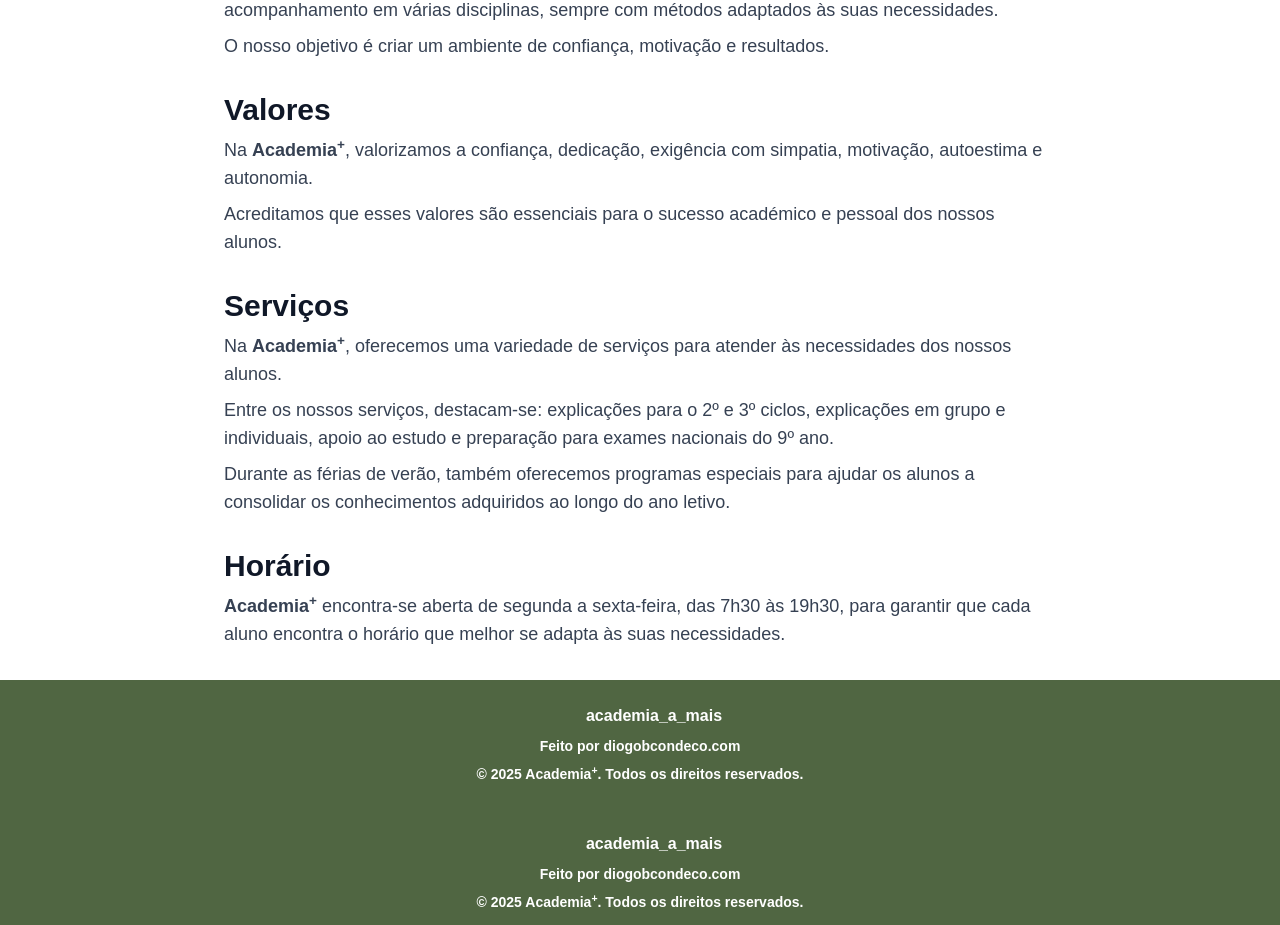
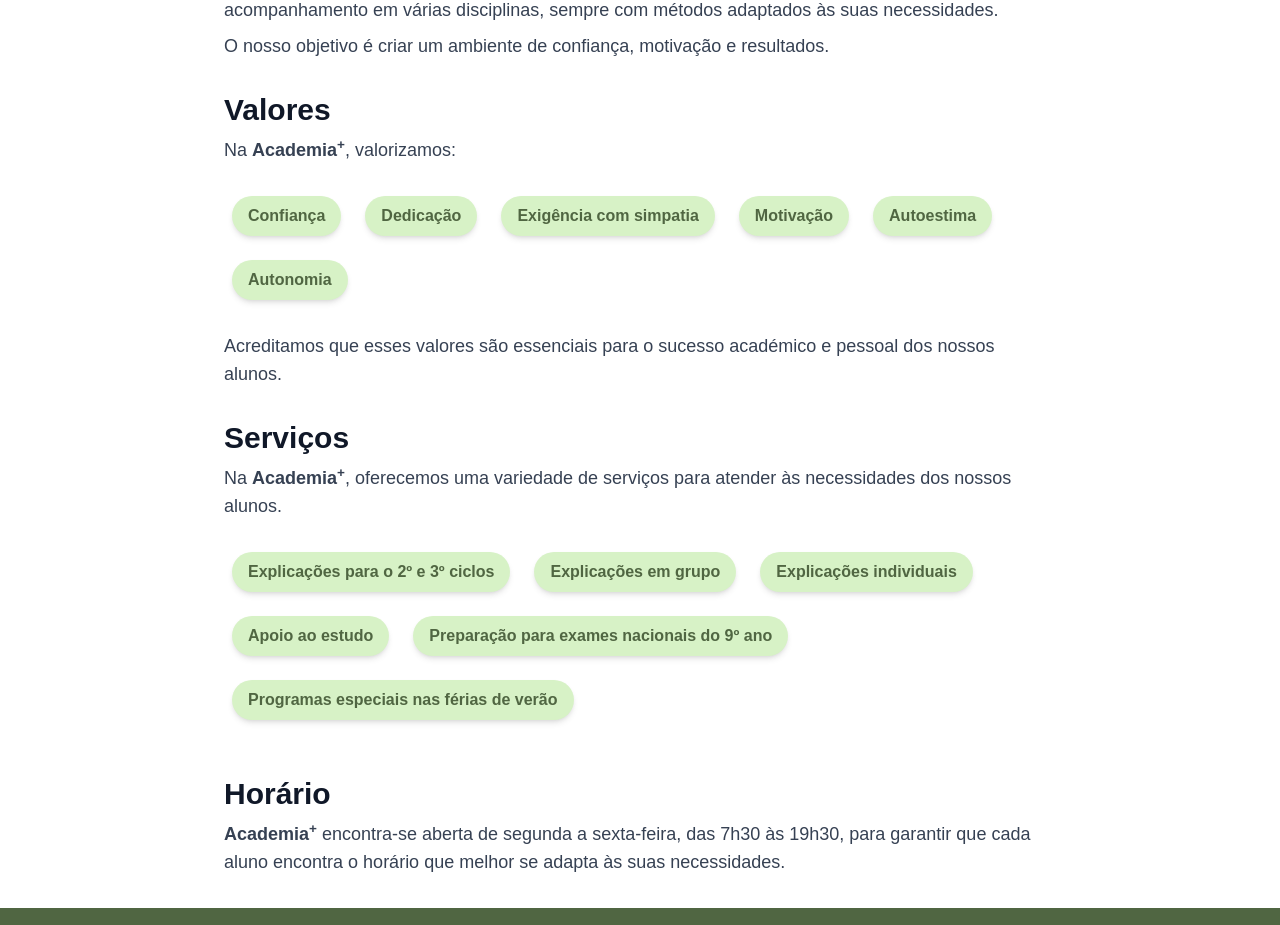
Before and after one commit to diogobcondeco/academia-aplus, a Next.js app: page / in a window 1280 px wide. Shown: the part 400-1325 px from the top of the page. Built offline with nearby package versions, Linux system fonts and the light colour scheme; some icons are missing.

Commit message:
adding bubbles list to values and services

```diff
--- /dev/null
+++ b/components/Bubble.tsx
@@ -0,0 +1,18 @@
+import React from "react";
+
+interface BubbleProps {
+  text: string;
+  className?: string;
+  style?: React.CSSProperties;
+}
+
+const Bubble: React.FC<BubbleProps> = ({ text, className = "", style }) => (
+  <div
+    className={`inline-block rounded-full px-4 py-2 m-2 shadow-md font-semibold text-base transition-transform hover:scale-105 ${className}`}
+    style={style}
+  >
+    {text}
+  </div>
+);
+
+export default Bubble;
--- a/components/Services.tsx
+++ b/components/Services.tsx
@@ -1,25 +1,34 @@
 import AcademiaName from "./AcademiaName";
 import Title from "./Title";
 import Wrapper from "./Wrapper";
+import Bubble from "./Bubble";
 
 export default function Services() {
+  const services = [
+    "Explicações para o 2º e 3º ciclos",
+    "Explicações em grupo",
+    "Explicações individuais",
+    "Apoio ao estudo",
+    "Preparação para exames nacionais do 9º ano",
+    "Programas especiais nas férias de verão",
+  ];
+
   return (
     <Wrapper>
       <Title text="Serviços" />
-      <p className="text-lg text-gray-700">
+      <p className="text-lg text-gray-700 mb-4">
         Na {<AcademiaName />}, oferecemos uma variedade de serviços para atender
         às necessidades dos nossos alunos.
       </p>
-      <p className="text-lg text-gray-700">
-        Entre os nossos serviços, destacam-se: explicações para o 2º e 3º
-        ciclos, explicações em grupo e individuais, apoio ao estudo e preparação
-        para exames nacionais do 9º ano.
-      </p>
-      <p className="text-lg text-gray-700">
-        Durante as férias de verão, também oferecemos programas especiais para
-        ajudar os alunos a consolidar os conhecimentos adquiridos ao longo do
-        ano letivo.
-      </p>
+      <div className="flex flex-wrap gap-2 mb-4">
+        {services.map((service) => (
+          <Bubble
+            key={service}
+            text={service}
+            style={{ backgroundColor: "#d7f2c6", color: "#506642" }}
+          />
+        ))}
+      </div>
     </Wrapper>
   );
 }
--- a/components/Values.tsx
+++ b/components/Values.tsx
@@ -1,15 +1,33 @@
 import AcademiaName from "./AcademiaName";
 import Title from "./Title";
 import Wrapper from "./Wrapper";
+import Bubble from "./Bubble";
 
 export default function Values() {
+  const values = [
+    "Confiança",
+    "Dedicação",
+    "Exigência com simpatia",
+    "Motivação",
+    "Autoestima",
+    "Autonomia",
+  ];
+
   return (
     <Wrapper>
       <Title text="Valores" />
-      <p className="text-lg text-gray-700">
-        Na {<AcademiaName />}, valorizamos a confiança, dedicação, exigência com
-        simpatia, motivação, autoestima e autonomia.
+      <p className="text-lg text-gray-700 mb-4">
+        Na {<AcademiaName />}, valorizamos:
       </p>
+      <div className="flex flex-wrap gap-2 mb-4">
+        {values.map((value) => (
+          <Bubble
+            key={value}
+            text={value}
+            style={{ backgroundColor: "#d7f2c6", color: "#506642" }}
+          />
+        ))}
+      </div>
       <p className="text-lg text-gray-700">
         Acreditamos que esses valores são essenciais para o sucesso académico e
         pessoal dos nossos alunos.
```
